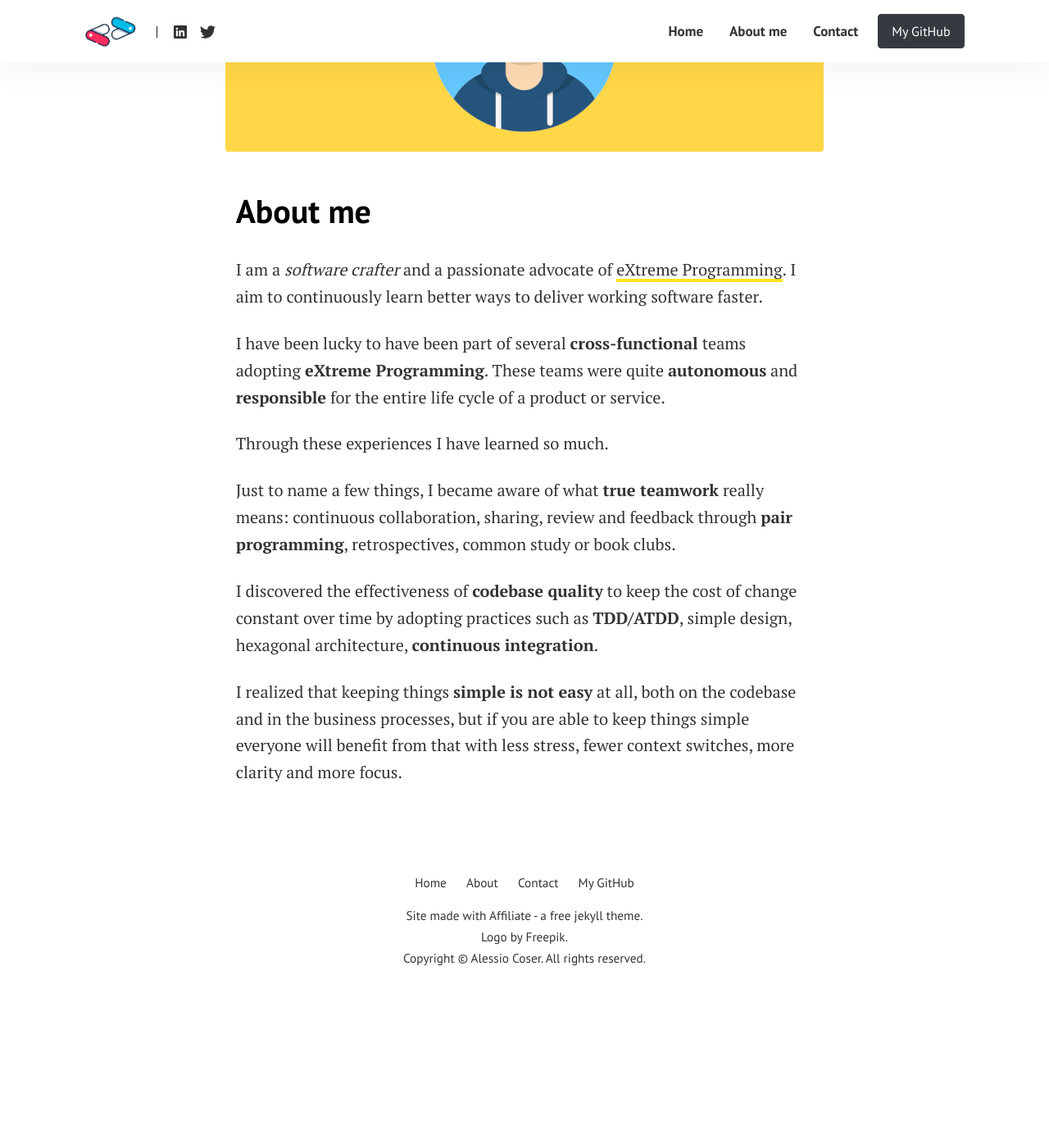
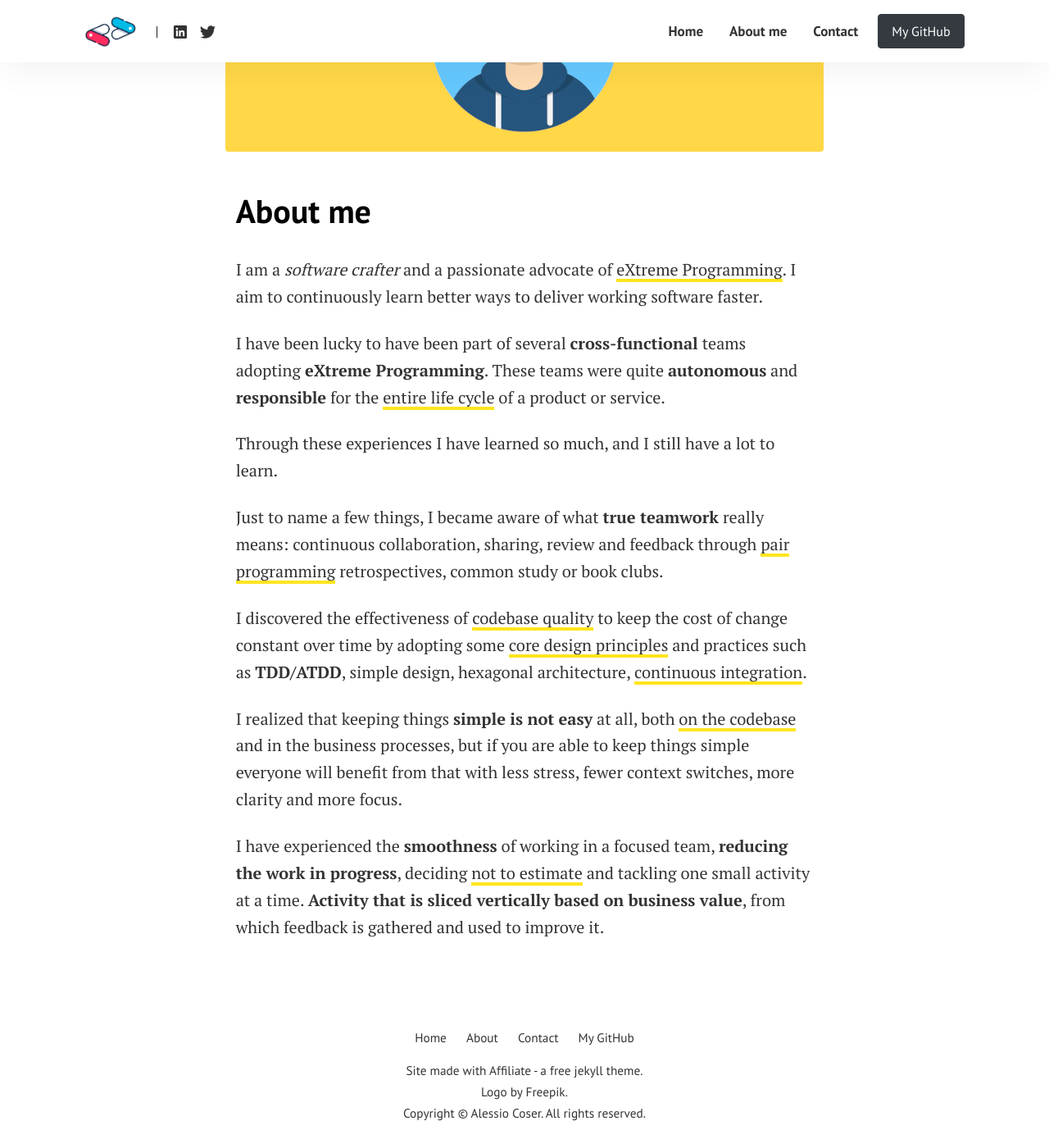
Before and after one commit to AlessioCoser/alessiocoser.github.io, a Jekyll site: the page built from pages/about.md, in a window 1280 px wide and 1400 px high, scrolled down 228 px. Shown: the whole window at 82% size. Built offline with Jekyll 4.4.1, drawn with Linux system fonts in a browser that asks for light colours; before the commit the page ends 1439 px from its top, so only the background shows below that.

Commit message:
update about.md

```diff
--- a/_data/menus.yml
+++ b/_data/menus.yml
@@ -5,7 +5,7 @@ topmenu:
   url: ""
 
 - title: About me
-  url: "about/"
+  url: "about-me/"
 
 - title: Contact
   url: "contact/"
--- a/_includes/myself.html
+++ b/_includes/myself.html
@@ -2,5 +2,5 @@
 <div id="myself">
   <img src="{{ site.baseurl }}/assets/images/intro.svg" class="picture" alt="Alessio" />
   <h2>{{ site.authors.alessio.description }}</h2>
-  <a href="{{site.baseurl}}/about" style="font-size: 15px" class="btn btn-primary text-white btn-lg px-2 py-2 col-sm-12 font-weight-bold">About me</a>
+  <a href="{{site.baseurl}}/about-me" style="font-size: 15px" class="btn btn-primary text-white btn-lg px-2 py-2 col-sm-12 font-weight-bold">About me</a>
 </div>
--- a/pages/about.md
+++ b/pages/about.md
@@ -1,19 +1,21 @@
 ---
 layout: page
 title: About me
-permalink: "/about/"
+permalink: "/about-me/"
 image: assets/images/2.jpg
 ---
 
 I am a _software crafter_ and a passionate advocate of [eXtreme Programming](http://www.extremeprogramming.org/).
 I aim to continuously learn better ways to deliver working software faster.
 
-I have been lucky to have been part of several **cross-functional** teams adopting **eXtreme Programming**. These teams were quite **autonomous** and **responsible** for the entire life cycle of a product or service.
+I have been lucky to have been part of several **cross-functional** teams adopting **eXtreme Programming**. These teams were quite **autonomous** and **responsible** for the [entire life cycle](https://martinfowler.com/bliki/DevOpsCulture.html) of a product or service.
 
-Through these experiences I have learned so much.
+Through these experiences I have learned so much, and I still have a lot to learn.
 
-Just to name a few things, I became aware of what **true teamwork** really means: continuous collaboration, sharing, review and feedback through **pair programming**, retrospectives, common study or book clubs.
+Just to name a few things, I became aware of what **true teamwork** really means: continuous collaboration, sharing, review and feedback through [pair programming](https://martinfowler.com/articles/on-pair-programming.html#RemotePairing) retrospectives, common study or book clubs.
 
-I discovered the effectiveness of **codebase quality** to keep the cost of change constant over time by adopting practices such as **TDD/ATDD**, simple design, hexagonal architecture, **continuous integration**.
+I discovered the effectiveness of [codebase quality](https://www.youtube.com/watch?v=WSes_PexXcA) to keep the cost of change constant over time by adopting some [core design principles](https://youtu.be/llGgO74uXMI) and practices such as **TDD/ATDD**, simple design, hexagonal architecture, [continuous integration](https://martinfowler.com/articles/continuousIntegration.html).
 
-I realized that keeping things **simple is not easy** at all, both on the codebase and in the business processes, but if you are able to keep things simple everyone will benefit from that with less stress, fewer context switches, more clarity and more focus.
+I realized that keeping things **simple is not easy** at all, both [on the codebase](https://www.infoq.com/presentations/8-lines-code-refactoring/) and in the business processes, but if you are able to keep things simple everyone will benefit from that with less stress, fewer context switches, more clarity and more focus.
+
+I have experienced the **smoothness** of working in a focused team, **reducing the work in progress**, deciding [not to estimate](https://amzn.eu/d/0hdCgGk) and tackling one small activity at a time. **Activity that is sliced vertically based on business value**, from which feedback is gathered and used to improve it.
```
